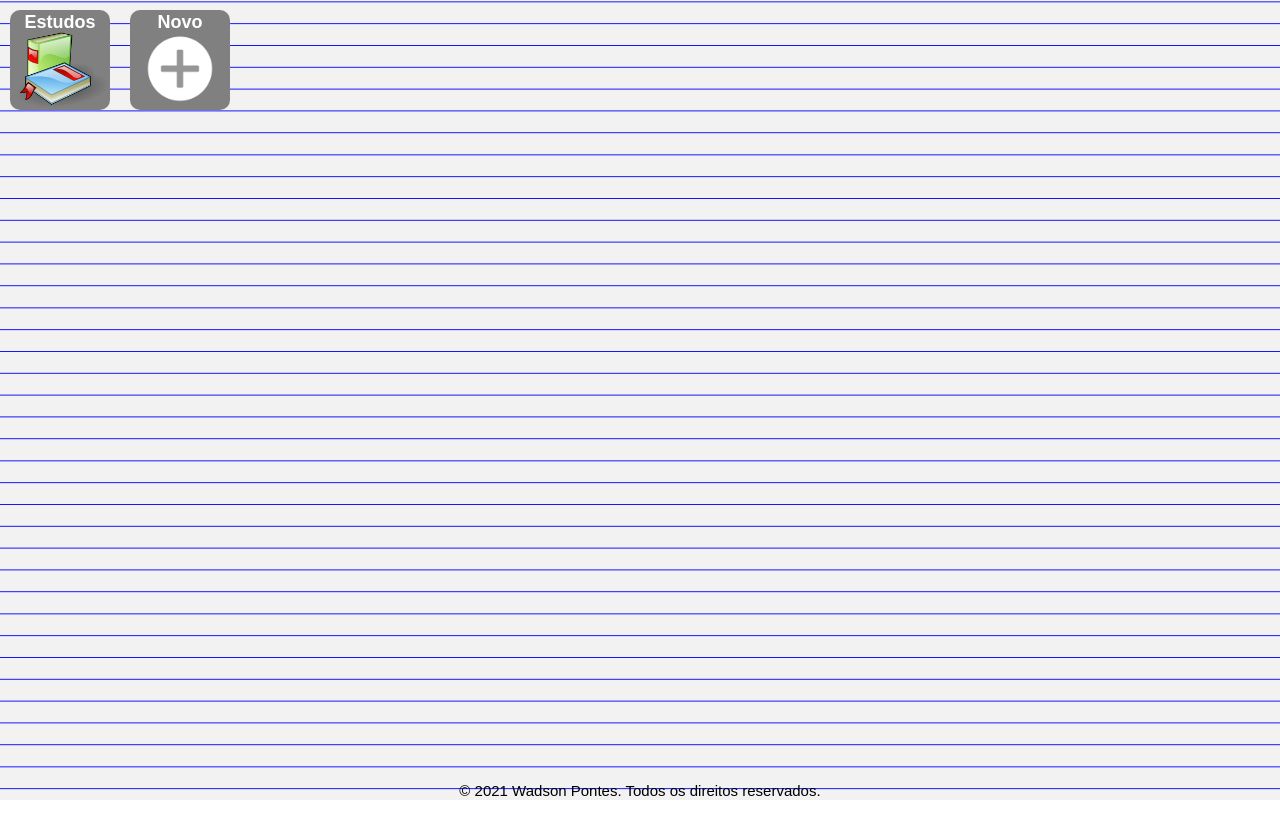
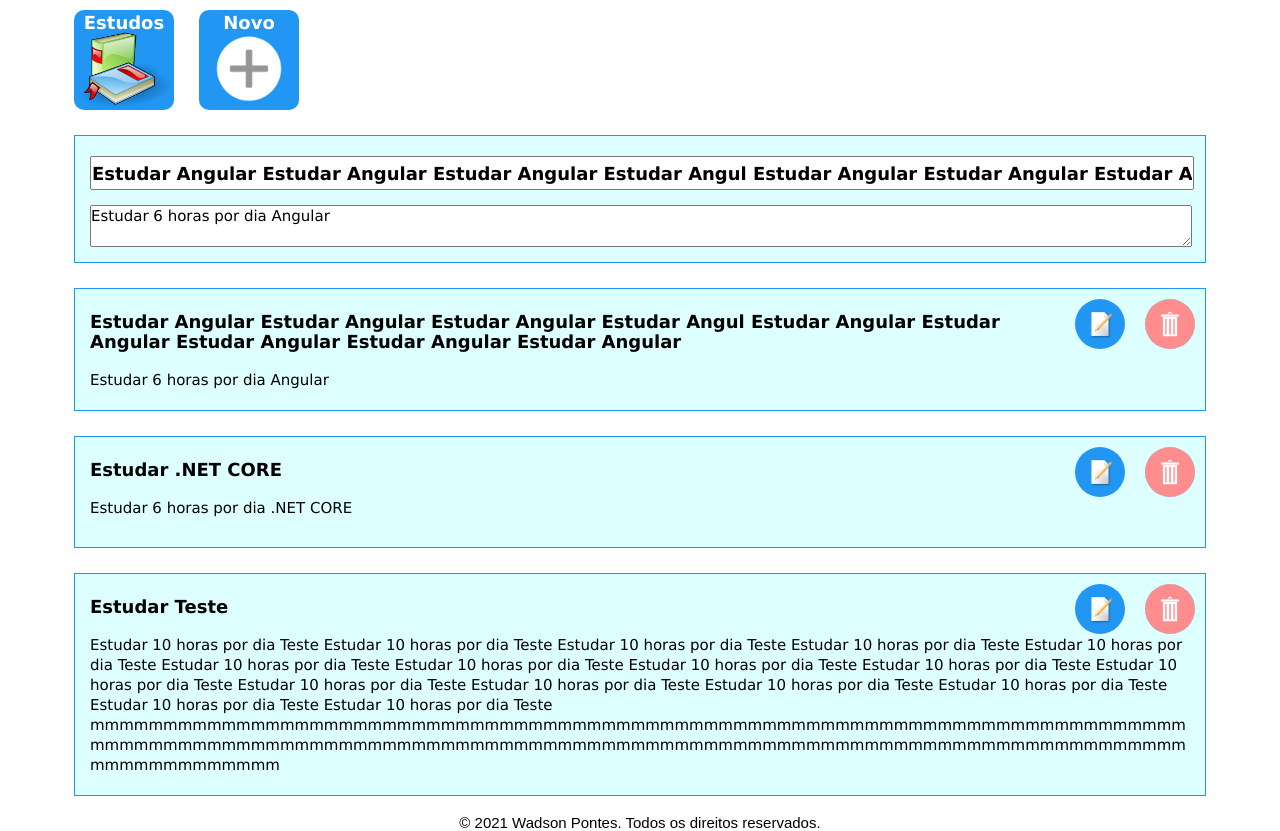
Before and after one commit to WadsonPontes/crudFrontEnd, an Angular app: page / in a window 1280 px wide. Before the commit the page ends 800 px from the top, so only its background shows below. Built offline with nearby package versions, Linux system fonts and the light colour scheme.

Commit message:
Estrutura básica do frontend pronta

```diff
--- a/src/app/app.component.css
+++ b/src/app/app.component.css
@@ -2,27 +2,98 @@ header a{
     display:inline-block;
     height:100px;
     width:100px;
-    font:bold 18px/25px Arial;
+    font:bold 18px/25px Verdana,sans-serif;
     text-decoration:none;
     color:#fff;
     text-align:center;
-    margin-right:20px;
     background-size: 100% 100%;
-    background-color:grey;
+    background-color: #2196F3;
     border-radius:10px;
+    /*border-style: outset;*/
 }
-header .estudos{
+header .menu-estudos{
+    margin-right:25px;
     background-image:url("/assets/img/icon/estudos.png");
 }
-header .novo{
+header .menu-novo{
+    margin-right:0;
     background-image:url("/assets/img/icon/novo.png");
 }
+section .estudo{
+    position:relative;
+    min-height:100px;
+    padding:5px 15px;
+    margin:25px 0;
+    color:#000;
+    border:1px solid #2196F3;
+    /*border-left:6px solid #2196F3;
+    border-right:6px solid #2196F3;*/
+    /*border-left-style:outset;
+    border-right-style:outset;
+    border-top-style: outset;*/
+    background:#ddffff;
+    /*border-top:1px solid grey;
+    border-bottom:1px solid grey;*/
+    /*border-radius:10px;
+    background:#C8C8C8;*/
+}
+section .estudo h3{
+    padding-right:120px;
+    font:bold 18px/20px Verdana,sans-serif;
+}
+section .estudo p{
+    font:normal 15px/20px Verdana,sans-serif;
+}
+section .estudo input{
+    display:block;
+    height:30px;
+    width:100%;
+    padding:0;
+    margin:15px 0;
+    font:bold 18px/20px Verdana,sans-serif;
+}
+section .estudo textarea{
+    display:block;
+    min-height:30px;
+    width:100%;
+    padding:0;
+    margin:10px 0;
+    font:normal 15px/20px Verdana,sans-serif;
+}
+section .estudo input:focus,section .estudo textarea:focus{
+    outline: 1px solid #2196F3;
+    border:none;
+}
+section .estudo a{
+    display:inline-block;
+    position:absolute;
+    height:50px;
+    width:50px;
+    font:bold 18px/25px Verdana,sans-serif;
+    text-decoration:none;
+    color:#fff;
+    text-align:center;
+    background-size: 100% 100%;
+    background-color: #2196F3;
+    border-radius:250%;
+    /*border-style: outset;*/
+}
+section .estudo .menu-editar{
+    top:10px;
+    right:80px;
+    background-image:url("/assets/img/icon/editar.png");
+}
+section .estudo .menu-remover{
+    top:10px;
+    right:10px;
+    background-image:url("/assets/img/icon/remover.png");
+}
 footer{
-	position:fixed;
+	position:absolute;
 	bottom:0;
 	left:0;
 	width:100%;
-	height:18px;
 	text-align:center;
-	font:15px Arial
+    font:15px Arial;
+    background:#fff;
 }
--- a/src/app/app.component.html
+++ b/src/app/app.component.html
@@ -1,9 +1,31 @@
 <header>
-  <a class="estudos" href="#">Estudos</a>
-  <a class="novo" href="#">Novo</a>
+  <a class="menu-estudos" href="#">Estudos</a>
+  <a class="menu-novo" href="#">Novo</a>
 </header>
 
 <section>
+  <div class="estudo">
+    <input type="text" value="Estudar Angular Estudar Angular Estudar Angular Estudar Angul Estudar Angular Estudar Angular Estudar Angular Estudar Angular Estudar Angular">
+    <textarea>Estudar 6 horas por dia Angular</textarea>
+  </div>
+  <div class="estudo">
+    <h3>Estudar Angular Estudar Angular Estudar Angular Estudar Angul Estudar Angular Estudar Angular Estudar Angular Estudar Angular Estudar Angular</h3>
+    <a class="menu-editar" href="#"></a>
+    <a class="menu-remover" href="#"></a>
+    <p>Estudar 6 horas por dia Angular</p>
+  </div>
+  <div class="estudo">
+    <h3>Estudar .NET CORE</h3>
+    <a class="menu-editar" href="#"></a>
+    <a class="menu-remover" href="#"></a>
+    <p>Estudar 6 horas por dia .NET CORE</p>
+  </div>
+  <div class="estudo">
+    <h3>Estudar Teste</h3>
+    <a class="menu-editar" href="#"></a>
+    <a class="menu-remover" href="#"></a>
+    <p>Estudar 10 horas por dia Teste Estudar 10 horas por dia Teste Estudar 10 horas por dia Teste Estudar 10 horas por dia Teste Estudar 10 horas por dia Teste Estudar 10 horas por dia Teste Estudar 10 horas por dia Teste Estudar 10 horas por dia Teste Estudar 10 horas por dia Teste Estudar 10 horas por dia Teste Estudar 10 horas por dia Teste Estudar 10 horas por dia Teste Estudar 10 horas por dia Teste Estudar 10 horas por dia Teste Estudar 10 horas por dia Teste Estudar 10 horas por dia Teste mmmmmmmmmmmmmmmmmmmmmmmmmmmmmmmmmmmmmmmmmmmmmmmmmmmmmmmmmmmmmmmmmmmmmmmmmmmmmmmmmmmmmmmmmmmmmmmmmmmmmmmmmmmmmmmmmmmmmmmmmmmmmmmmmmmmmmmmmmmmmmmmmmmmmmmmmmmmmmmmmmm</p>
+  </div>
   <router-outlet></router-outlet>
 </section>
 
--- a/src/styles.css
+++ b/src/styles.css
@@ -1,7 +1,9 @@
 /* You can add global styles to this file, and also import other style files */
 body{
+    position: relative;
     padding:10px;
-    margin:0;
-    word-break:break-all;
-    background-image:url("/assets/img/background.png");
+    margin:0 5vw;
+    word-break:break-word;
+    /*background:#C9C9F4;*/
+    /*background-image:url("/assets/img/background.png");*/
 }
```
Also changed, not shown: src/assets/img/icon/editar.png, src/assets/img/icon/remover.png (added).
